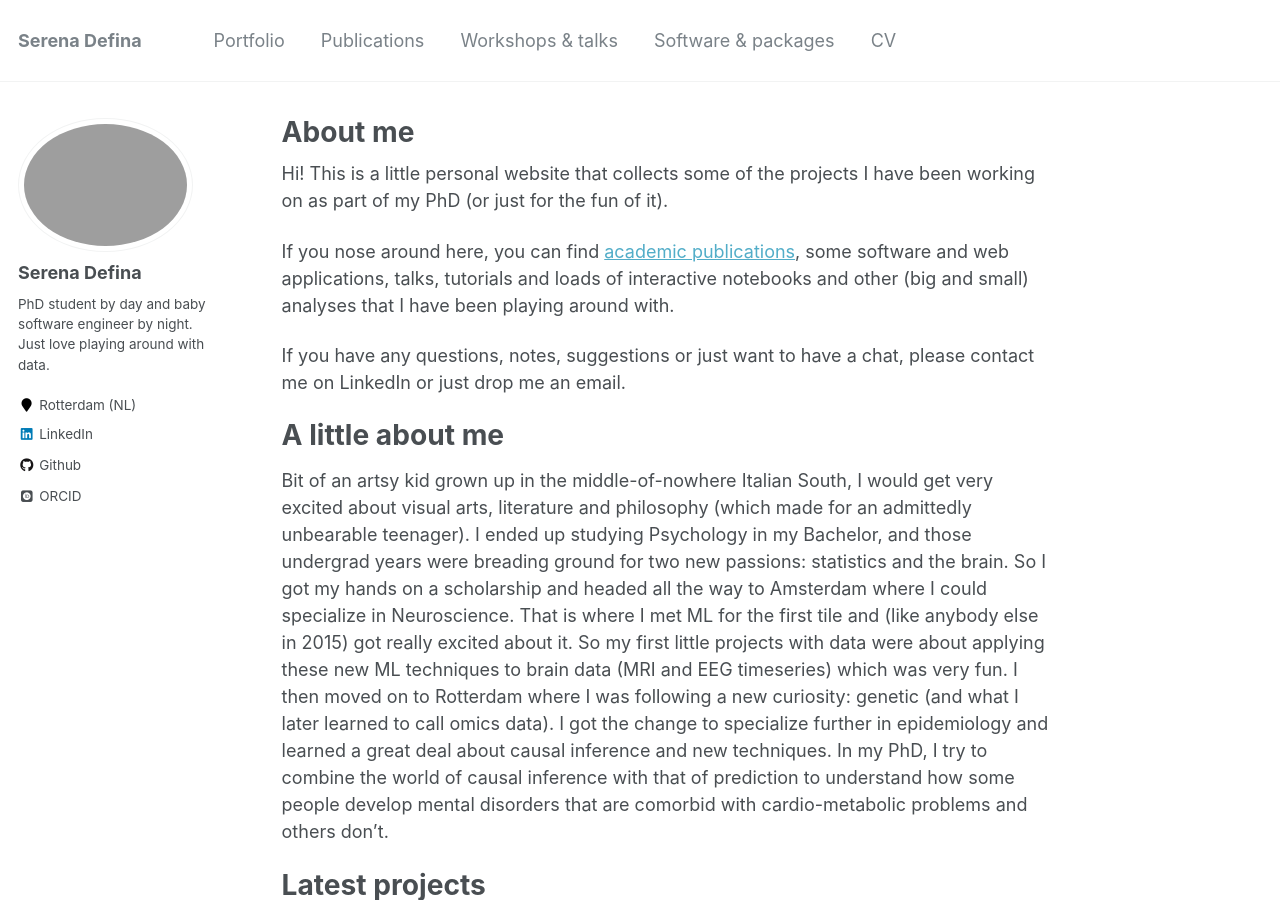
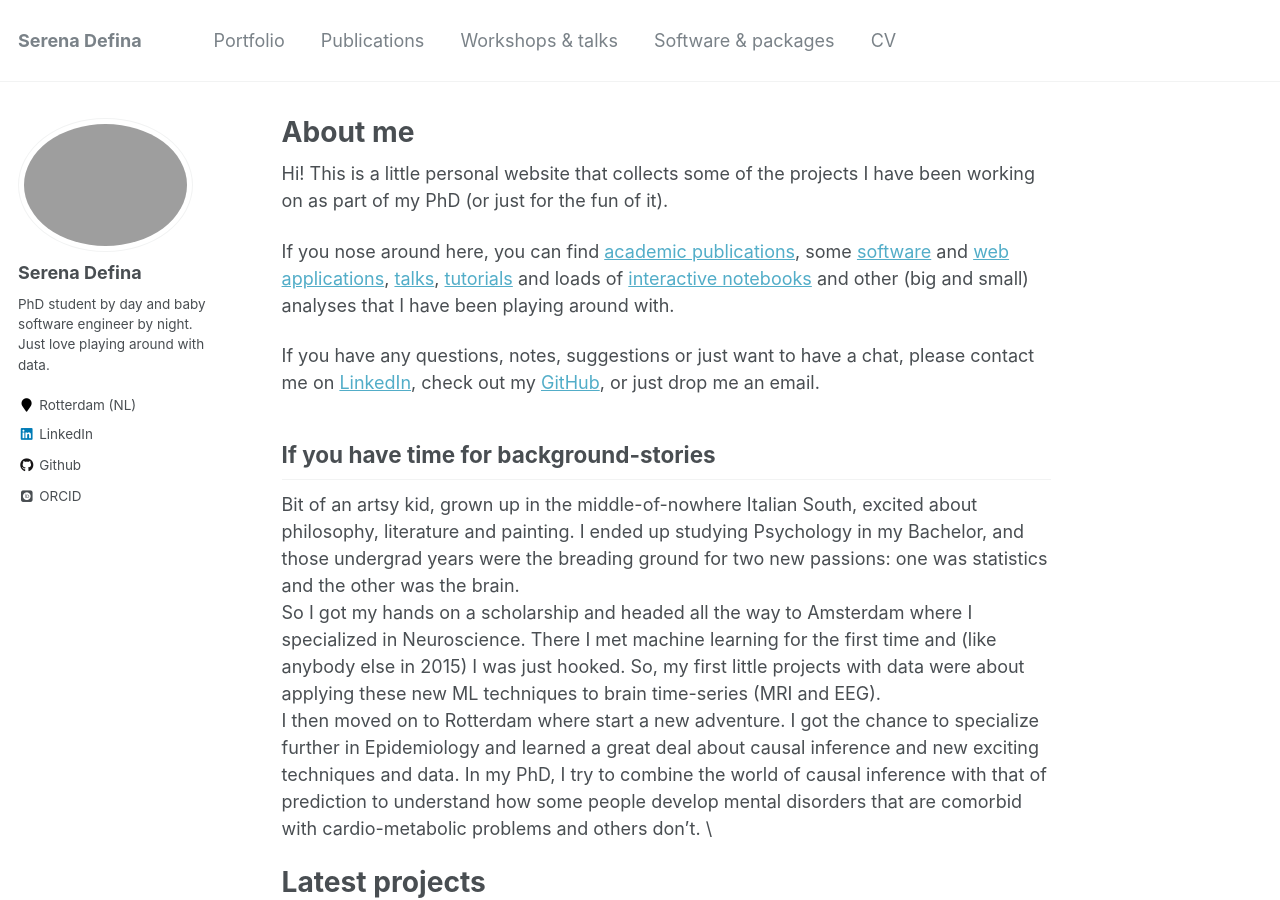
Before and after one commit to SereDef/seredef.github.io, a Jekyll site: the page built from _pages/about.md, in a window 1280 px wide and 900 px high. Built offline with Jekyll 4.4.1, drawn with Linux system fonts in a browser that asks for light colours; some web fonts are replaced.

Commit message:
adjust about

```diff
--- a/_data/navigation.yml
+++ b/_data/navigation.yml
@@ -10,14 +10,8 @@ main:
   - title: "Workshops & talks"
     url: /talks/
 
-#  - title: "Teaching"
-#    url: /teaching/
-
   - title: "Software & packages"
     url: /software/
 
   - title: "CV"
     url: /cv/
-
-#  - title: "Guide"
-#    url: /markdown/
--- a/_pages/about.md
+++ b/_pages/about.md
@@ -11,24 +11,26 @@ redirect_from:
 Hi! This is a little personal website that collects some of the projects I have been working on as part of my PhD (or just
 for the fun of it).
 
-If you nose around here, you can find [academic publications](/publications/), some software and web applications, talks, tutorials and
-loads of interactive notebooks and other (big and small) analyses that I have been playing around with.
+If you nose around here, you can find [academic publications](/publications/), some [software](/software/) and [web applications](/software/),
+[talks](/talks/), [tutorials](/talks/) and loads of [interactive notebooks](/portfolio/) and other (big and small) analyses that I have been
+playing around with.
 
-If you have any questions, notes, suggestions or just want to have a chat, please contact me on LinkedIn or just drop me
+If you have any questions, notes, suggestions or just want to have a chat, please contact me on
+[LinkedIn](https://www.linkedin.com/in/serena-defina-684378183/), check out my [GitHub](https://github.com/SereDef), or just drop me
 an email.
 
-A little about me
-======
-Bit of an artsy kid grown up in the middle-of-nowhere Italian South, I would get very excited about visual arts, literature
-and philosophy (which made for an admittedly unbearable teenager). I ended up studying Psychology in my Bachelor, and those
-undergrad years were breading ground for two new passions: statistics and the brain. So I got my hands on a scholarship and
-headed all the way to Amsterdam where I could specialize in Neuroscience. That is where I met ML for the first tile and (like
-anybody else in 2015) got really excited about it. So my first little projects with data were about applying these new ML
-techniques to brain data (MRI and EEG timeseries) which was very fun. I then moved on to Rotterdam where I was following a
-new curiosity: genetic (and what I later learned to call omics data). I got the change to specialize further in epidemiology
-and learned a great deal about causal inference and new techniques.
+If you have time for background-stories
+------
+Bit of an artsy kid, grown up in the middle-of-nowhere Italian South, excited about philosophy, literature and painting.
+I ended up studying Psychology in my Bachelor, and those undergrad years were the breading ground for two new passions:
+one was statistics and the other was the brain. \
+So I got my hands on a scholarship and headed all the way to Amsterdam where I specialized in Neuroscience. There I met
+machine learning for the first time and (like anybody else in 2015) I was just hooked. So, my first little projects with data
+were about applying these new ML techniques to brain time-series (MRI and EEG). \
+I then moved on to Rotterdam where start a new adventure. I got the chance to specialize further in Epidemiology and learned
+a great deal about causal inference and new exciting techniques and data.
 In my PhD, I try to combine the world of causal inference with that of prediction to understand how some people develop mental
-disorders that are comorbid with cardio-metabolic problems and others don't.
+disorders that are comorbid with cardio-metabolic problems and others don't. \
 
 Latest projects
 ======
@@ -64,6 +66,7 @@ Latest projects
   <mark style="padding:1px 5px; background-color:#fdedec; color:grey"> Interactive dashboard</mark>
   <mark style="padding:1px 5px; background-color:#fdedec; color:grey"> Spotify API</mark>
 
+
 About this website
 ------
 
```
